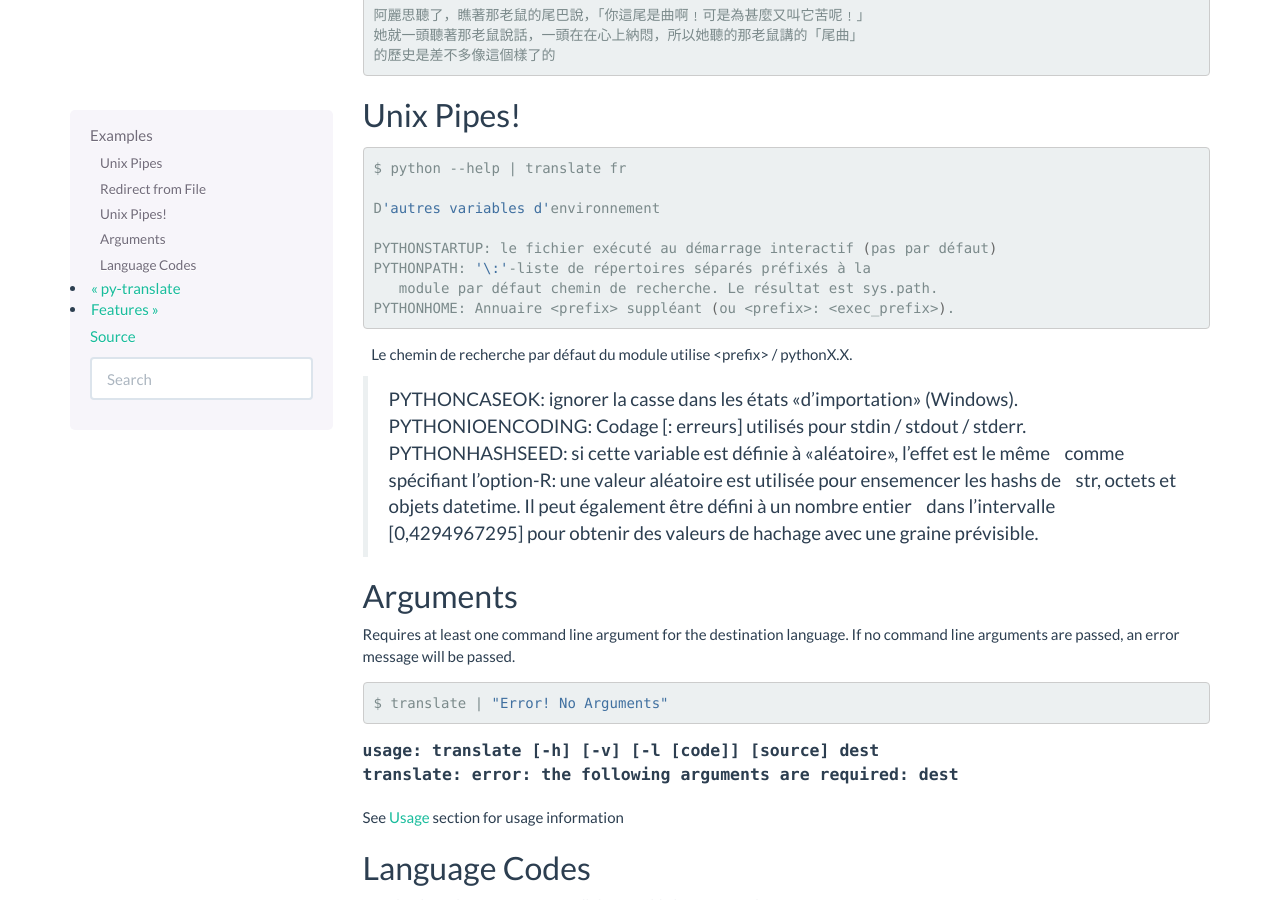
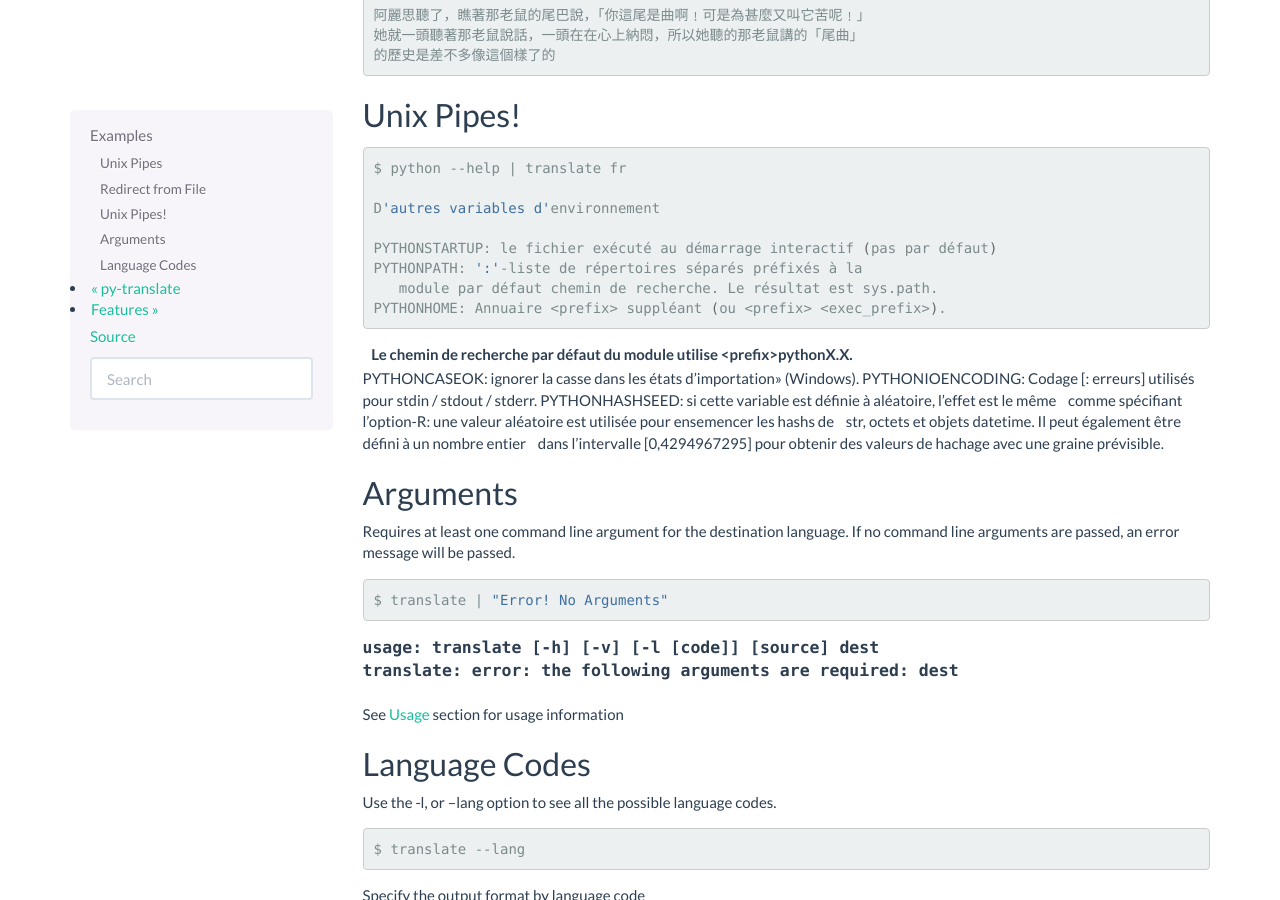
Before and after one commit to jjangsangy/py-translate, a Sphinx documentation site: the page built from docs/users/examples.rst, in a window 1280 px wide and 900 px high, scrolled down 558 px. Built offline with Sphinx 7.4.7, drawn with Linux system fonts in a browser that asks for light colours.

Commit message:
update docs

```diff
--- a/docs/users/examples.rst
+++ b/docs/users/examples.rst
@@ -40,15 +40,13 @@ Unix Pipes!
    D'autres variables d'environnement
 
    PYTHONSTARTUP: le fichier exécuté au démarrage interactif (pas par défaut)
-   PYTHONPATH: '\:'-liste de répertoires séparés préfixés à la
+   PYTHONPATH: ':'-liste de répertoires séparés préfixés à la
       module par défaut chemin de recherche. Le résultat est sys.path.
-   PYTHONHOME: Annuaire <prefix> suppléant (ou <prefix>: <exec_prefix>).
-
-   Le chemin de recherche par défaut du module utilise <prefix> / pythonX.X.
-
-   PYTHONCASEOK: ignorer la casse dans les états «d'importation» (Windows).
+   PYTHONHOME: Annuaire <prefix> suppléant (ou <prefix> <exec_prefix>).
+   Le chemin de recherche par défaut du module utilise <prefix>pythonX.X.
+   PYTHONCASEOK: ignorer la casse dans les états d'importation» (Windows).
    PYTHONIOENCODING: Codage [: erreurs] utilisés pour stdin / stdout / stderr.
-   PYTHONHASHSEED: si cette variable est définie à «aléatoire», l'effet est le même
+   PYTHONHASHSEED: si cette variable est définie à aléatoire, l'effet est le même
       comme spécifiant l'option-R: une valeur aléatoire est utilisée pour ensemencer les hashs de
       str, octets et objets datetime. Il peut également être défini à un nombre entier
       dans l'intervalle [0,4294967295] pour obtenir des valeurs de hachage avec une graine prévisible.
```
